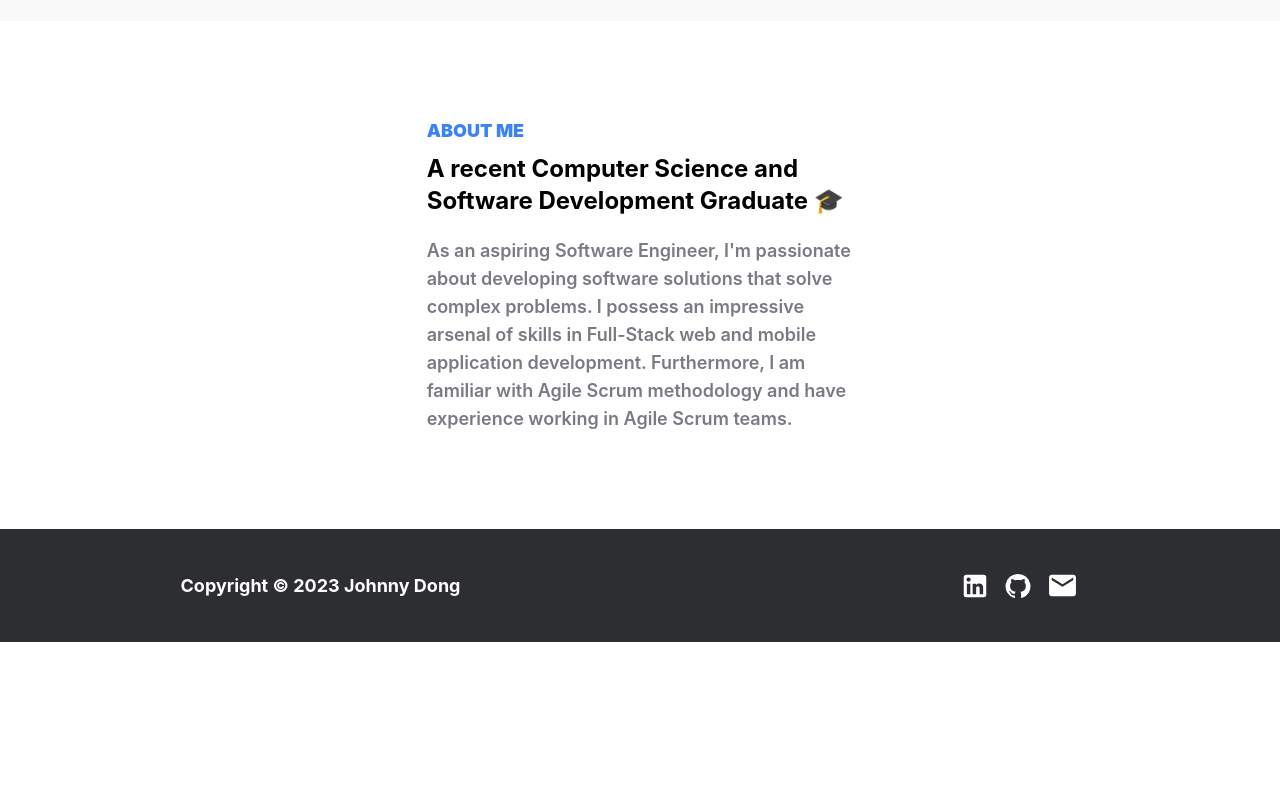
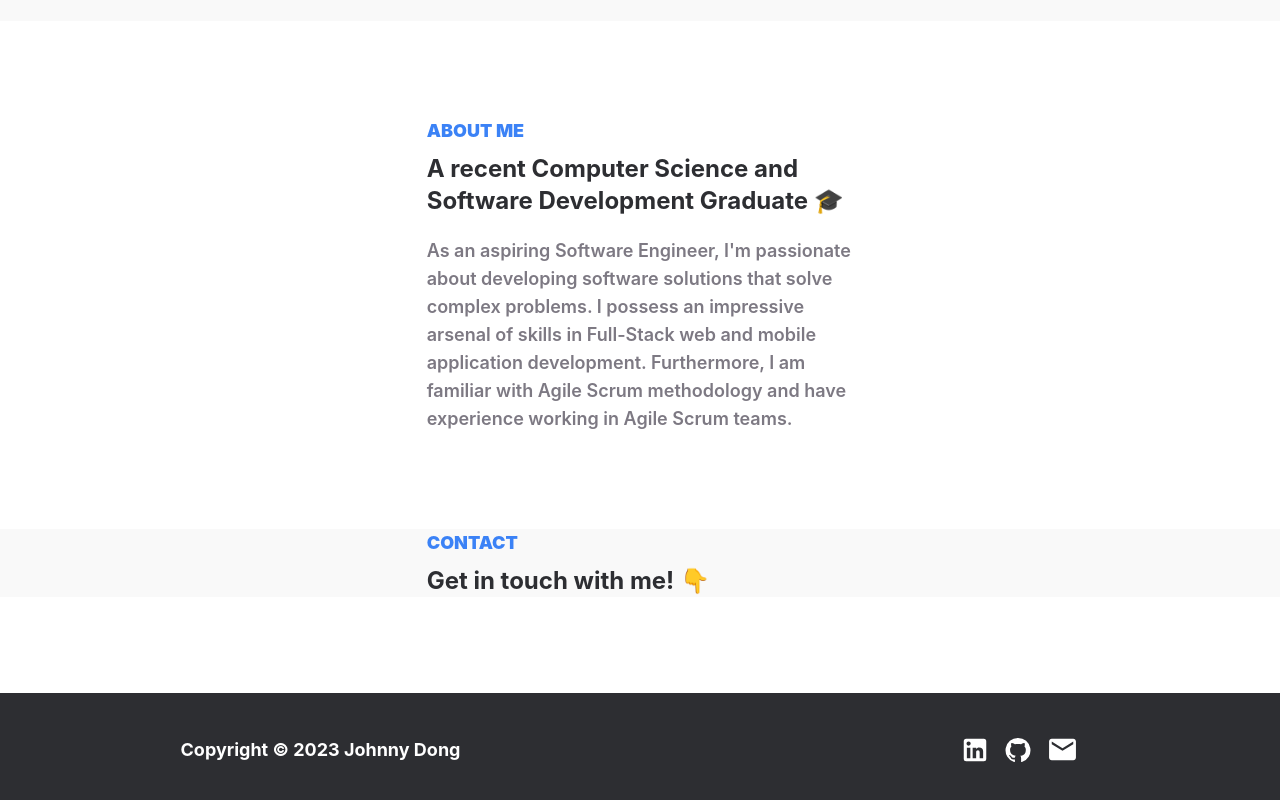
Before and after one commit to imjohnnyy/johnny-dong-portfolio-2023, a React (Create React App) app: page / in a window 1280 px wide. Shown: the part 1118-1918 px from the top of the page. Before the commit the page ends 1760 px from the top, so only its background shows below. Built offline with nearby package versions, Linux system fonts and the light colour scheme.

Commit message:
begun contacts page

```diff
--- a/src/App.js
+++ b/src/App.js
@@ -3,6 +3,7 @@ import Home from "./pages/Home";
 import About from "./pages/About";
 import Navbar from "./components/Navbar";
 import Footer from "./components/Footer";
+import Contacts from "./pages/Contacts";
 import { BrowserRouter as Router, Routes, Route } from "react-router-dom";
 
 function App() {
@@ -12,6 +13,7 @@ function App() {
         <Navbar />
         <Home />
         <About />
+        <Contacts />
         <Footer />
       </Router>
     </div>
--- a/src/pages/About.js
+++ b/src/pages/About.js
@@ -4,7 +4,7 @@ const About = () => {
     <div className="bg-white w-auto flex items-center justify-center mx-auto my-[6rem]" id="about">
       <div className="flex flex-col items-start text-left w-2/6  max-md:w-[90%]">
         <h2 className="font-black text-lg text-blue-500 w-1/2 max-lg:text-center max-lg:mx-auto">ABOUT ME</h2>
-        <h3 className="font-bold text-2xl mt-2 max-md:text-center max-md:justify-center">
+        <h3 className="font-bold text-gray text-2xl mt-2 max-md:text-center max-md:justify-center">
           A recent Computer Science and Software Development Graduate 🎓
         </h3>
         <p className="font-semibold text-lg text-lightgray mt-5 max-md:text-center">
--- /dev/null
+++ b/src/pages/Contacts.js
@@ -0,0 +1,15 @@
+const Contacts = () => {
+    return (
+        <div className="bg-lightergray w-auto flex items-center justify-center mx-auto my-[6rem]" id="contact">
+          <div className="flex flex-col items-start text-left w-2/6  max-md:w-[90%]">
+            <h2 className="font-black text-lg text-blue-500 w-1/2 max-lg:text-center max-lg:mx-auto">CONTACT</h2>
+            <h3 className="font-bold text-gray text-2xl mt-2 max-md:text-center max-md:justify-center">
+              Get in touch with me! 👇
+            </h3>
+          </div>
+        </div>
+      );
+
+}
+
+export default Contacts
```
